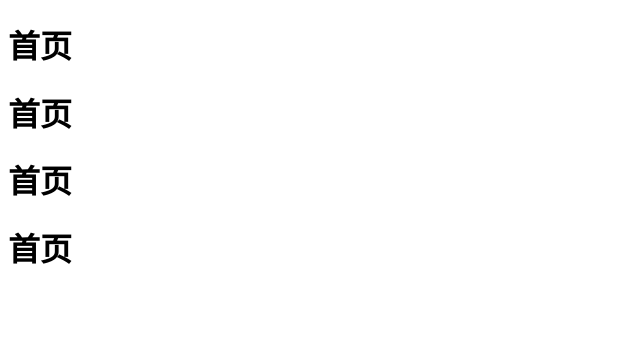
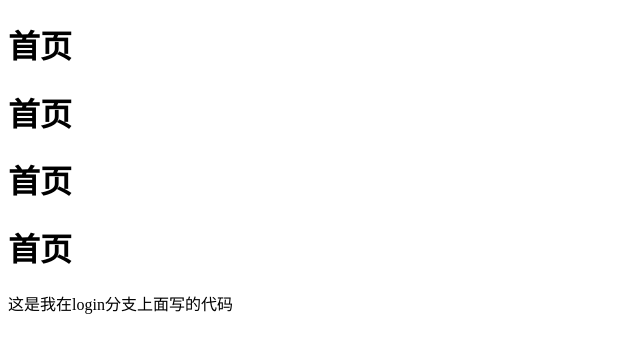
Before and after one commit to 17yixi/test, a plain HTML site: page index.html in a window 1280 px wide. Shown: the whole page, without its empty margins (0-640 px from the left). Drawn offline with Linux system fonts and the light colour scheme.

Commit message:
我在login分支上修改了代码

```diff
--- a/index.html
+++ b/index.html
@@ -11,6 +11,7 @@
     <h1>首页</h1>
     <h1>首页</h1>
     <h1>首页</h1>
+    <div>这是我在login分支上面写的代码</div>
   </body>
   <script src="./index.js"></script>
 </html>
```
